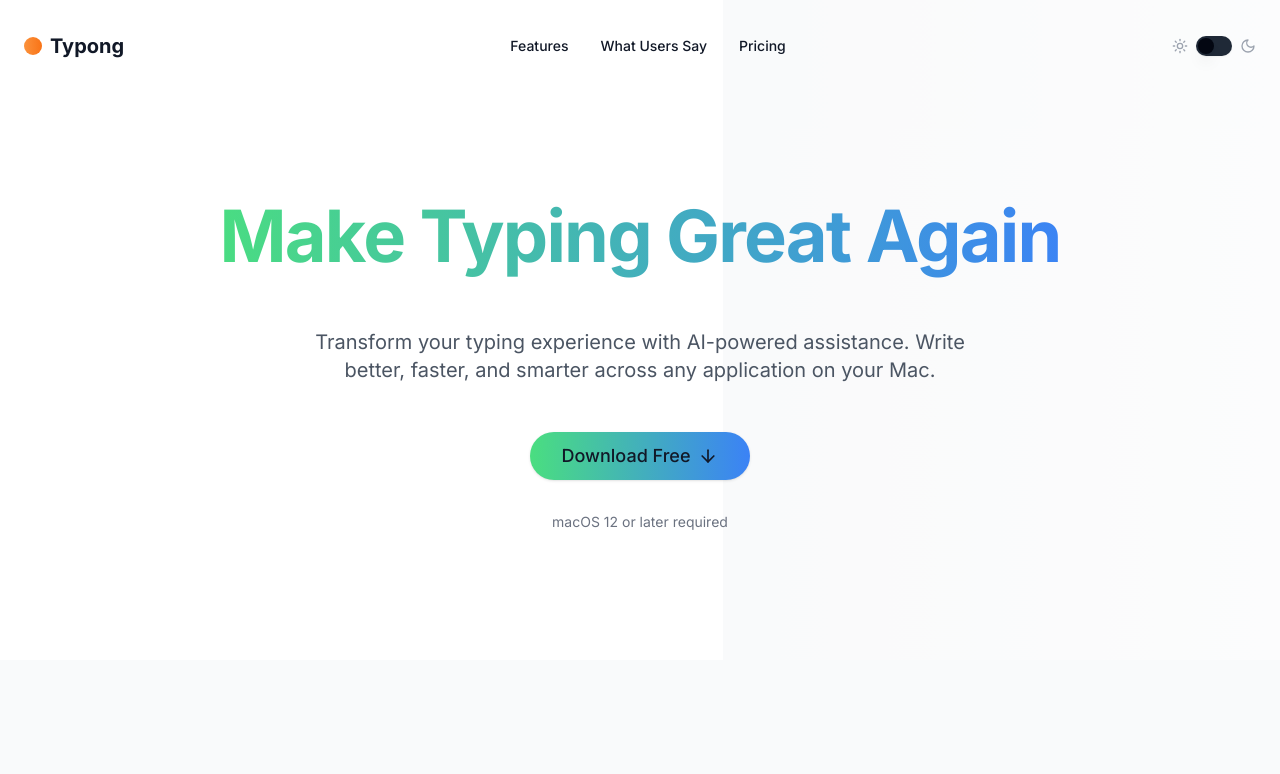
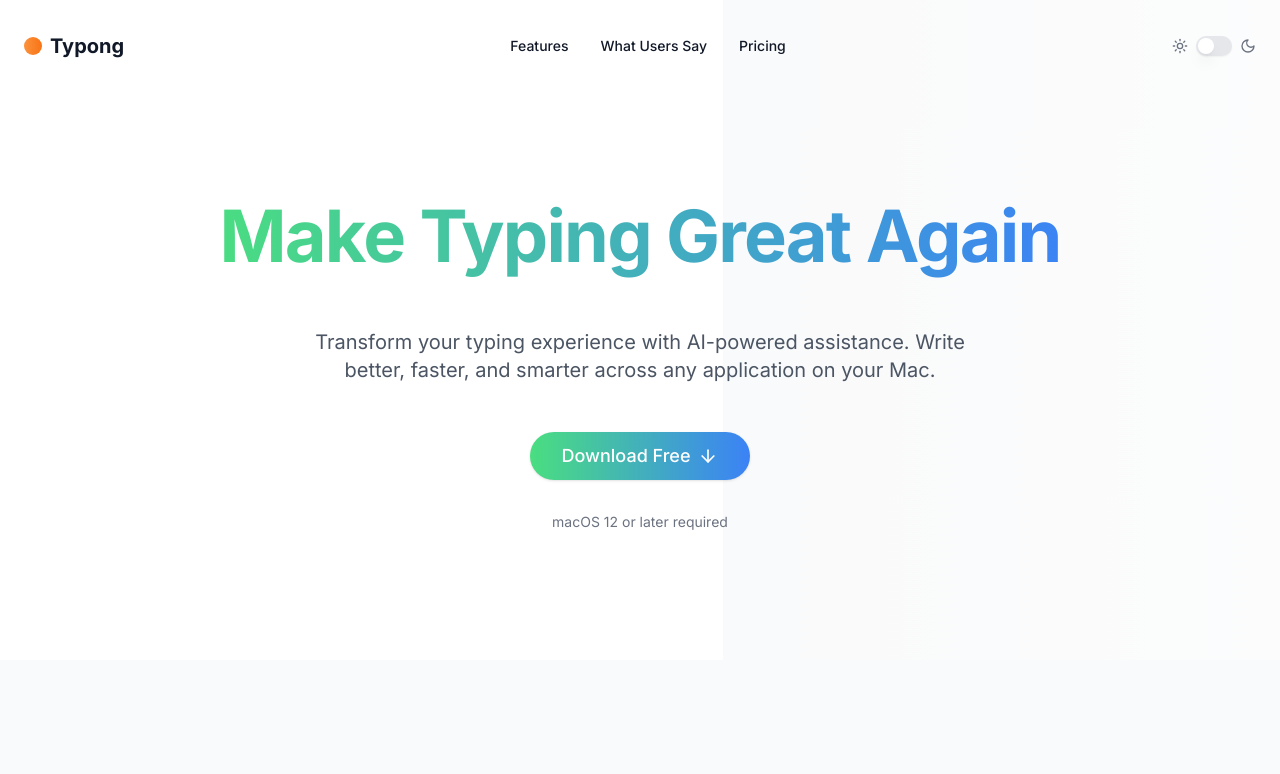
Before and after one commit to artemsvit/typong-landing, a Next.js app: page / in a window 1280 px wide. Shown: the top 774 px of the page. Built offline with nearby package versions, Linux system fonts and the light colour scheme.

Commit message:
Update layout and theme toggle components

```diff
--- a/app/layout.tsx
+++ b/app/layout.tsx
@@ -15,9 +15,9 @@ export default function RootLayout({
   children: React.ReactNode;
 }) {
   return (
-    <html lang="en" suppressHydrationWarning className="dark">
+    <html lang="en" suppressHydrationWarning>
       <body className={inter.className}>
-        <ThemeProvider attribute="class" defaultTheme="dark" enableSystem={false}>
+        <ThemeProvider attribute="class" defaultTheme="system" enableSystem>
           {children}
         </ThemeProvider>
       </body>
--- a/components/theme-toggle.tsx
+++ b/components/theme-toggle.tsx
@@ -18,14 +18,14 @@ export const ThemeToggle = () => {
 
   return (
     <button
-      onClick={() => setTheme(theme === "dark" ? "light" : "dark")}
-      className="rounded-lg p-2 hover:bg-gray-800 dark:hover:bg-gray-100 transition-colors"
+      onClick={() => setTheme(theme === "light" ? "dark" : "light")}
+      className="rounded-lg p-2 hover:bg-gray-100 dark:hover:bg-gray-800 transition-colors"
       aria-label="Toggle theme"
     >
-      {theme === "dark" ? (
-        <Sun className="h-5 w-5 text-white" />
+      {theme === "light" ? (
+        <Moon className="h-5 w-5" />
       ) : (
-        <Moon className="h-5 w-5" />
+        <Sun className="h-5 w-5" />
       )}
     </button>
   );
```
